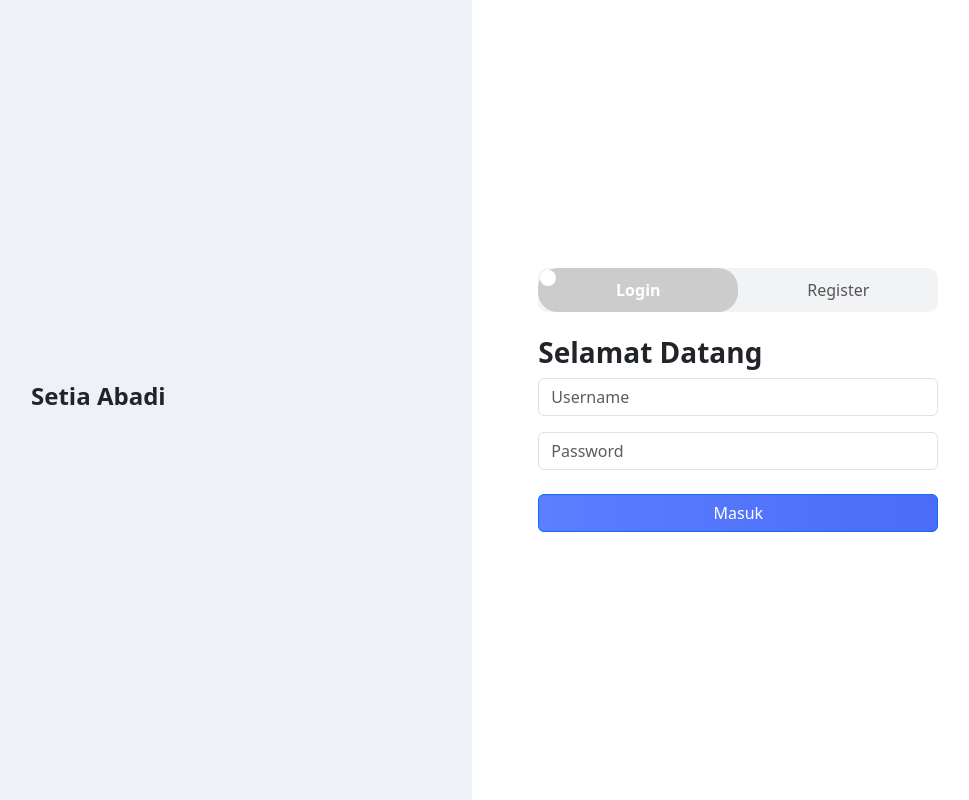
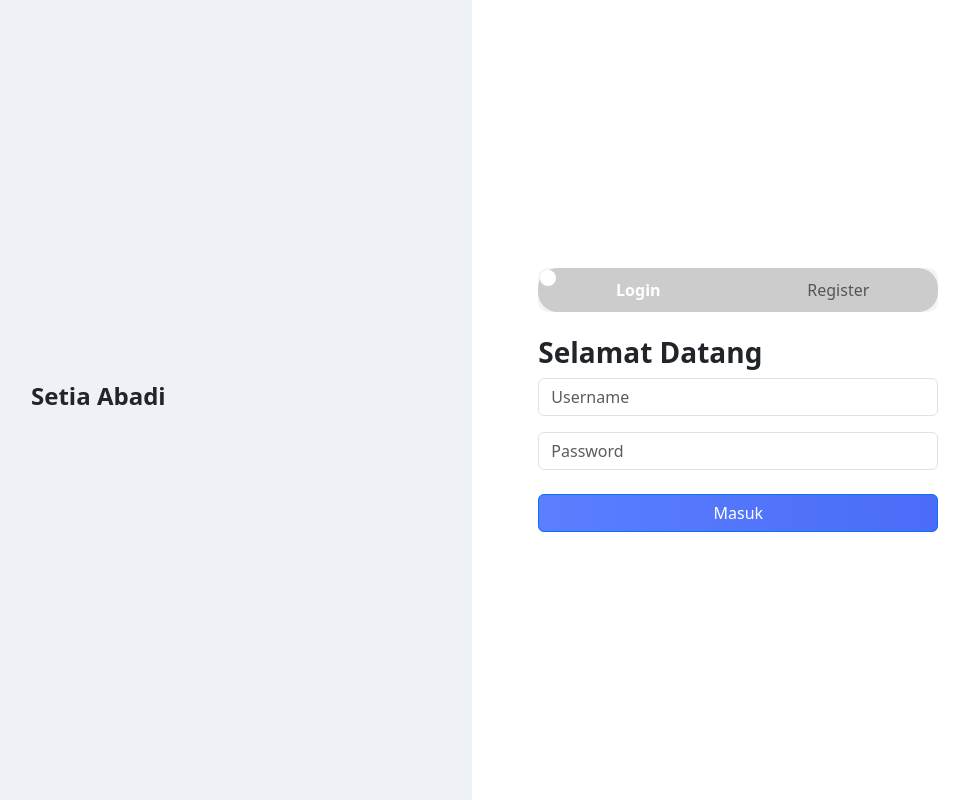
Before and after one commit to Mikroskil-IFA-Sore-A/Sari-Tebu, a React (Create React App) app in the folder frontend/: page / in a window 1280 px wide. Shown: the whole page, without its empty margins (275-1244 px from the left). Built offline with nearby package versions, Linux system fonts and the light colour scheme.

Commit message:
Rename slider class to auth-slider and adjust styles
Updated the slider class to auth-slider and modified CSS properties.

```diff
--- a/frontend/src/pages/Auth/auth.css
+++ b/frontend/src/pages/Auth/auth.css
@@ -30,15 +30,15 @@
   overflow: hidden;
 }
 
-.slider {
+.auth-slider {
   position: absolute;
   top: 0;
   left: 0;
   width: 50%;
   height: 100%;
-  background: #5b7fff;
+  background: #5b7fff !important;
   border-radius: 10px;
-  transition: all 0.3s ease;
+  transition: left 0.3s ease;
   z-index: 0;
 }
 
```
